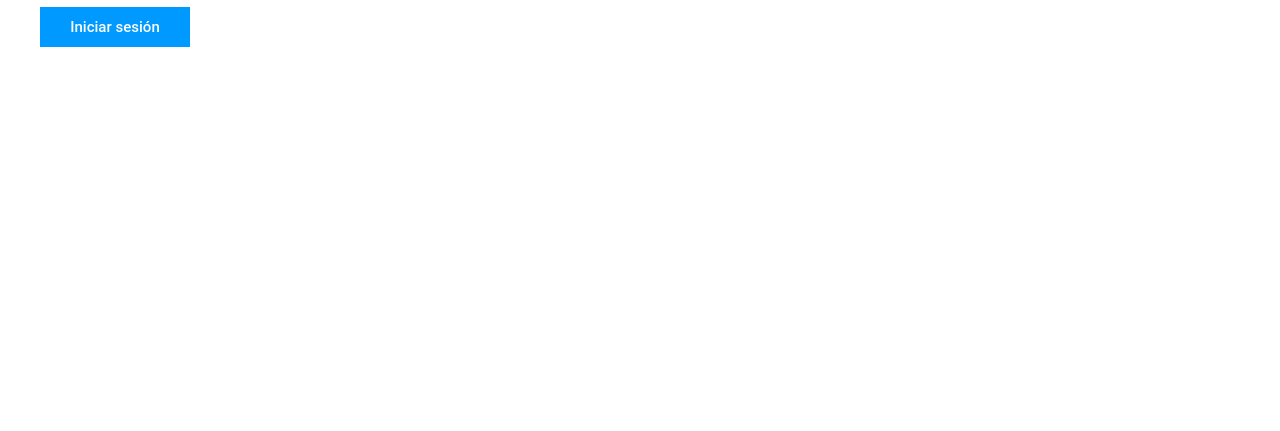
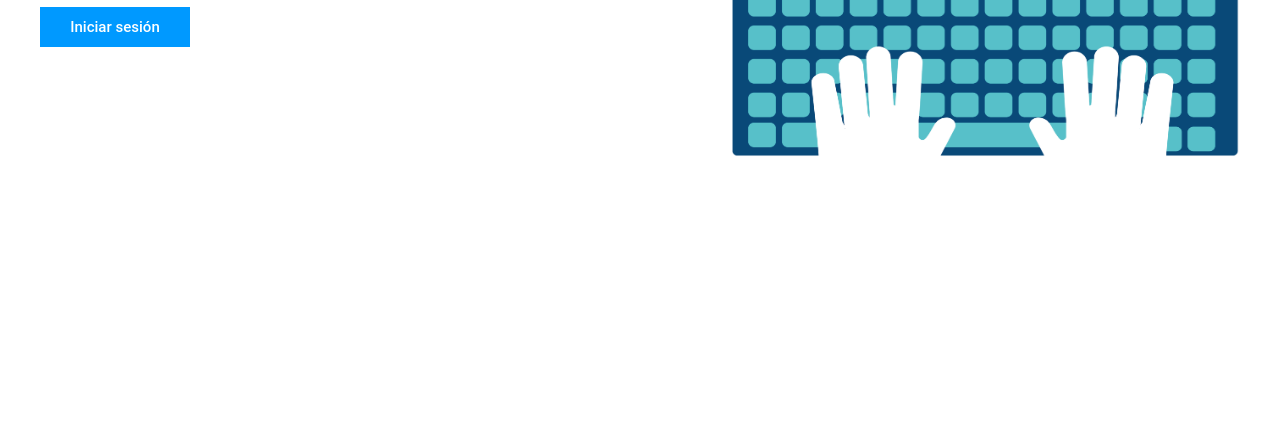
Before and after one commit to selenejofre/MaquetadoFront, a plain HTML site: page index.html in a window 1280 px wide. Shown: the part 369-800 px from the top of the page. Drawn offline with nearby package versions, Linux system fonts and the light colour scheme.

Commit message:
modificando el html

```diff
--- a/index.html
+++ b/index.html
@@ -34,7 +34,7 @@
             <button >Iniciar sesión</button>
          </a>
       </header>
-      <img class="ilustracion" src="computerkeys.png" alt="cubos"/>
+      <img class="ilustracion" src="imagenes/computerkeys.png" alt="cubos"/>
    </div>
    <script src="script.js"></script>
 </body>
```
Also changed, not shown: signin.html (+3 -4 lines).
